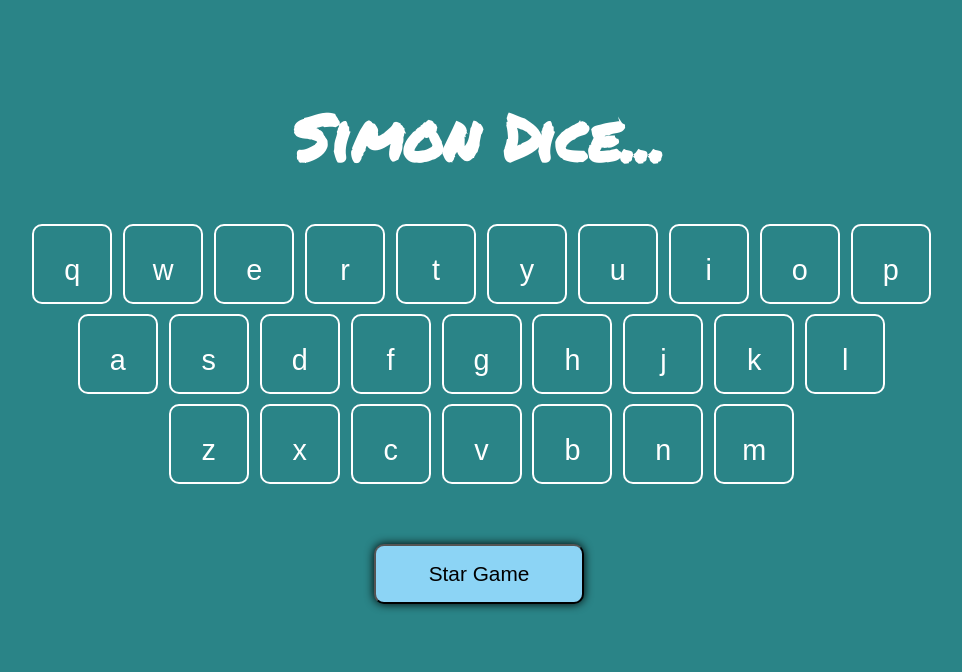
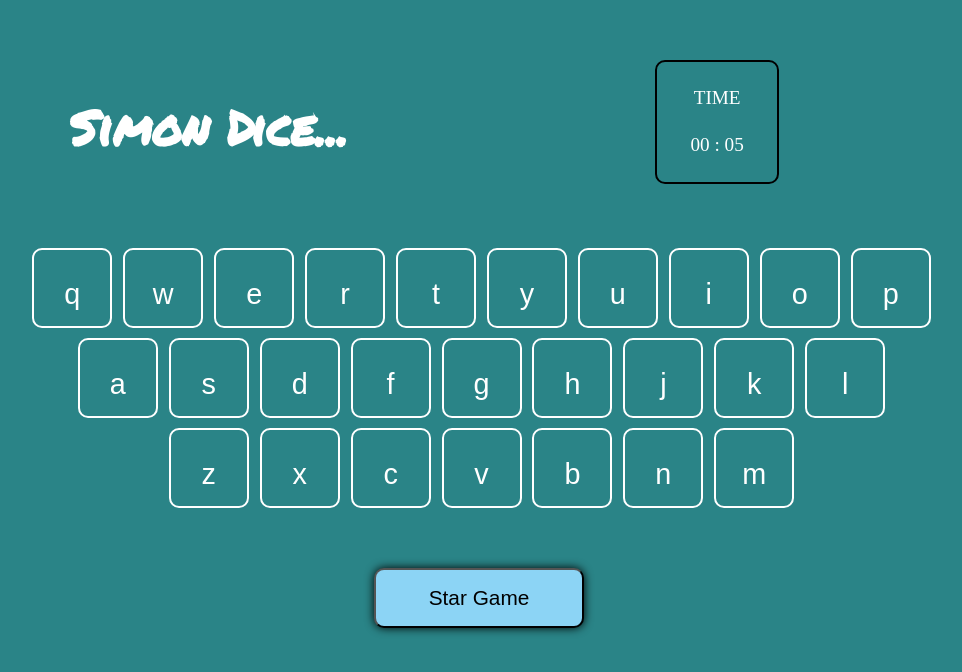
Before and after one commit to daviferm/Simon-Dice, a plain HTML site: page index.html in a window 1280 px wide. Shown: the whole page, without its empty margins (161-1123 px from the left). Drawn offline with Linux system fonts and the light colour scheme.

Commit message:
cronometro
Añado un cronometro.

```diff
--- a/index.html
+++ b/index.html
@@ -14,8 +14,11 @@
 	<div class="main">
 
 		<div class="h1">
-
 			<h1><span>Simon</span> Dice...</h1>
+			<div class="time">
+				<p>TIME</p>
+				<p><span id="min">00</span> : <span id="sec">00</span></p>
+			</div>
 		</div>
 		<div class="contenedor">
 			<div class="row">
--- a/simon.js
+++ b/simon.js
@@ -24,6 +24,9 @@ let set = new Set();
 function star() {
 	if(starGame == undefined){
 		startGame();
+		STAR.textContent = 'Star Game';
+		STAR.style.backgroundColor = '#8CD4F5';
+		STAR.classList.add('startGame');
 	}
 }
 
@@ -48,7 +51,7 @@ function startGame () {
 				SELECTOR[0].style.opacity = 0;
 				starGame = undefined;
 			}
-		} )
+		})
 	}else {
 		swal({
 			title: "Simon dice!",
@@ -120,18 +123,24 @@ function save(Code) {
 			closeOnConfirm: true
 		}, function (ok) {
 			if(ok){
+				STAR.textContent = 'Star Game';
+				STAR.style.backgroundColor = '#8CD4F5';
+				STAR.classList.add('startGame');
 				SELECTOR[0].style.opacity = 0;
 				nivelAc = 0;
 				dificultad = undefined;
 				reload = undefined;
 				teclas = generarTeclas(niveles);
 				siguienteNivel(0)
-
 			}else {
+				STAR.textContent = 'Star Game';
+				STAR.style.backgroundColor = '#8CD4F5';
+				STAR.classList.add('startGame');
 				SELECTOR[0].style.opacity = 0;
 				nivelAc = 0;
 				starGame = undefined;
 				dificultad = undefined;
+				NAME[0].textContent = 'Simon';
 			}
 		})
 		} , 500)
@@ -153,6 +162,9 @@ function siguienteNivel (nivelActual) {
 			imageUrl: 'images/thumbs-up.png'
 		}, function(ok){
 			if(ok){
+				STAR.textContent = 'Next Game';
+				STAR.style.backgroundColor = '#FD6666';
+				STAR.classList.add('nextGame');
 				SELECTOR[0].style.opacity = 0;
 				set.clear();
 				array = [];
@@ -230,13 +242,24 @@ function siguienteNivel (nivelActual) {
 				closeOnConfirm: true
 			}, function (ok) {
 				if(ok){
+					STAR.textContent = 'Star Game';
+					STAR.style.backgroundColor = '#8CD4F5';
+					STAR.classList.add('startGame');
+					nivelAc = 0;
+					dificultad = undefined;
 					reload = undefined;
 					teclas = generarTeclas(niveles);
 					siguienteNivel(0)
+
 				}else {
 					SELECTOR[0].style.opacity = 0;
 					reload = undefined;
 					starGame = undefined;
+					nivelAc = 0;
+					dificultad = undefined;
+					STAR.textContent = 'Star Game';
+					STAR.style.backgroundColor = '#8CD4F5';
+					STAR.classList.add('startGame');
 				}
 			})
 			}, 600)
@@ -244,8 +267,6 @@ function siguienteNivel (nivelActual) {
 	}
 
 }
-
-
 function aleatorio(){
 	const min = 65;
 	const max = 90;
@@ -273,3 +294,27 @@ function generarTeclas (niveles) {
 	return new Array(niveles).fill(0).map(
 		aleatorio)
 }
+
+// Reloj
+let sec = 0;
+let min = 0;
+
+const MINS = document.querySelector('#min');
+const SECS = document.querySelector('#sec');
+
+function cronometro () {
+
+	setInterval( () => {
+		sec++
+		while (sec>=60) {
+			sec = 0;
+			min++
+			MINS.textContent = (min<10) ? '0'+min : min
+
+			SECS.textContent = sec;
+		}
+		SECS.textContent = (sec<10) ? '0'+sec : sec
+	}, 1000)
+
+}
+cronometro();
--- a/style.css
+++ b/style.css
@@ -6,10 +6,31 @@ body{
 	width: 100%;
 }
 .h1{
-	margin: 100px auto 50px auto;
+	margin: 60px auto;
+	position: relative;
+	width: 80%;
 	color: white;
+	text-align: left;
+	font-size: 1.2em;
+}
+h1{
+	margin-left: 10%;
+	display: inline-block;
+}
+.time{
+	font-family: serif;
+	width: 100px;
+	height: 100px;
+	border: 2px solid black;
+	border-radius: 10px;
+	display: inline-block;
+	position: relative;
+	margin-left: 150px;
+	vertical-align: sub;
 	text-align: center;
-	font-size: 2em;
+}
+.time p{
+	margin-top: 15px;
 }
 
 .row{
@@ -109,6 +130,30 @@ figure img{
 	box-shadow: 0px 0px 10px black;
 	cursor: pointer;
 }
+.nextGame{
+	-webkit-animation: .6s next 1;
+}
+@-webkit-keyframes next{
+	from{
+		opacity: .4;
+	}
+	to{
+		opacity: 1;
+		background-color: #FD6666;
+	}
+}
+.startGame{
+	-webkit-animation: .6s star 1;
+}
+@-webkit-keyframes star{
+	from{
+		opacity: .4;
+	}
+	to{
+		opacity: 1;
+		background-color: #8CD4F5;
+	}
+}
 #star:hover{
 	-webkit-transform: scale(1.1);
 	background-color: #7ecff4;
@@ -168,7 +213,21 @@ section p{
 	.cell p{
 		margin-top: 22px;
 	}
-
+	.time{
+		font-family: serif;
+		width: 110px;
+		height: 110px;
+		border-radius: 10px;
+		display: inline-block;
+		position: relative;
+		margin-left: 180px;
+		vertical-align: sub;
+		text-align: center;
+	}
+	.time p{
+		margin-top: 22px;
+	}
+}
 @media screen and (min-width: 1050px){
     body{
         background: #2A8487;
@@ -189,6 +248,23 @@ section p{
 		margin-top: 28px;
 		font-size: 1.8em;
 	}
-
+	.time{
+		font-family: serif;
+		width: 120px;
+		height: 120px;
+		border-radius: 10px;
+		display: inline-block;
+		position: relative;
+		left: 120px;
+		vertical-align: sub;
+		text-align: center;
+	}
+	.time p{
+		margin-top: 25px;
+	}
+	h1{
+		margin-left: 10%;
+		font-size: 2.5em;
+	}
 
 }
```
